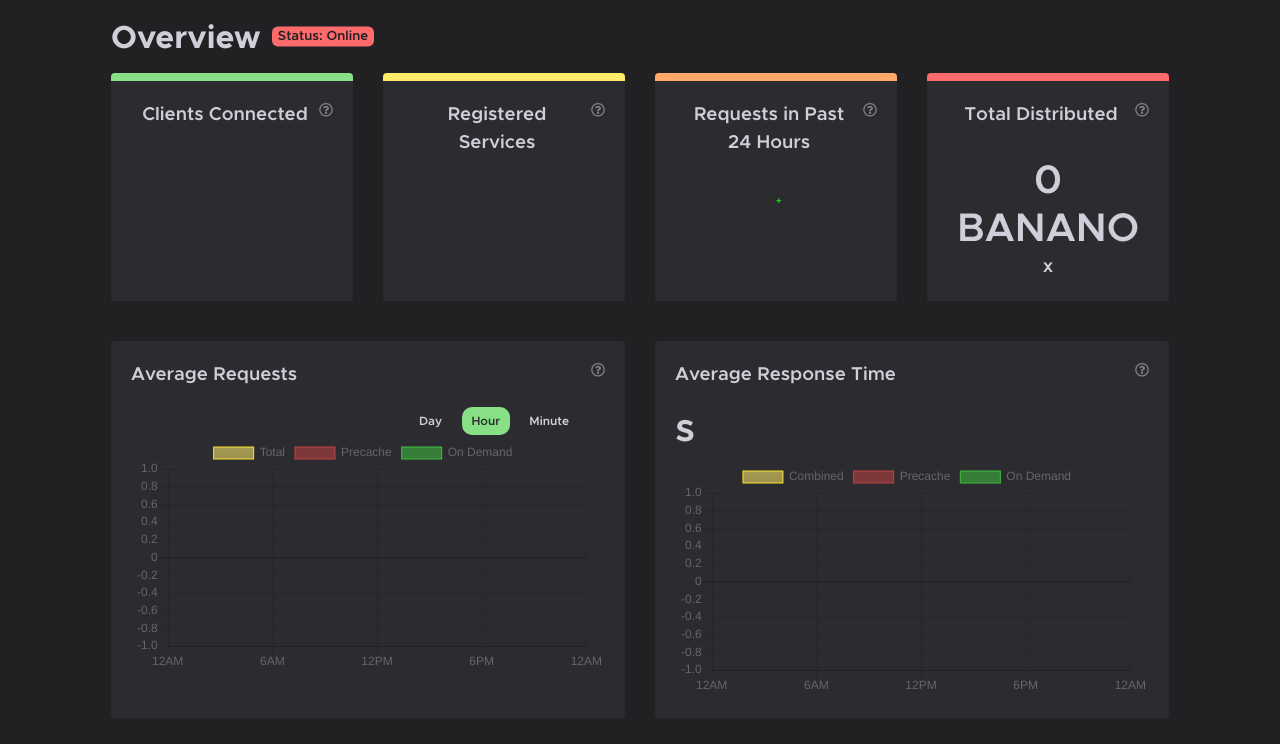
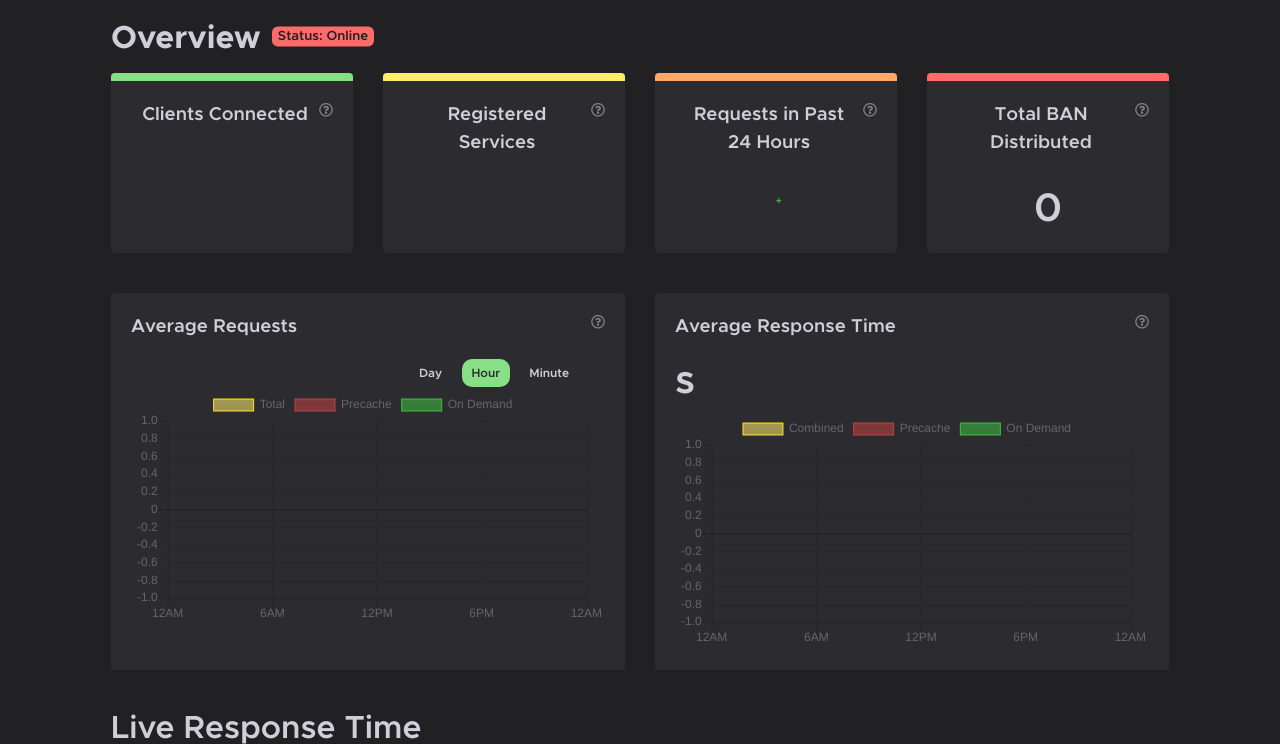
Before and after one commit to mitche50/dpow-mqtt, a Flask app: template templates/index.html in a window 1280 px wide. Shown: the part 60-804 px from the top of the page. Run offline with Flask 2, Linux system fonts and the light colour scheme; the template is opened without the code that fills it, so the values that code supplies are empty; parts of the project's set-up code (start-up, migrations or seed data) failed here and were passed over; some libraries are stand-ins or nearby versions.

Commit message:
fix banano distribution and commafy

```diff
--- a/dpow.py
+++ b/dpow.py
@@ -2,6 +2,7 @@ from datetime import datetime
 from flask import Flask, render_template
 from logging.handlers import TimedRotatingFileHandler
 
+import configparser
 import json
 import logging
 import os
--- a/static/powstyle.css
+++ b/static/powstyle.css
@@ -92,8 +92,8 @@ th {
     visibility: hidden;
     width: 200px;
     padding: 15px;
-    background-color: black;
-    color: white;
+    background-color: var(--main-background);
+    color: var(--main-text);
     opacity: .9;
     margin-right: 5px;
     text-align: center;
--- a/templates/header.html
+++ b/templates/header.html
@@ -14,7 +14,7 @@
     <link rel="stylesheet" href="https://maxcdn.bootstrapcdn.com/bootstrap/4.0.0/css/bootstrap.min.css" integrity="sha384-Gn5384xqQ1aoWXA+058RXPxPg6fy4IWvTNh0E263XmFcJlSAwiGgFAW/dAiS6JXm" crossorigin="anonymous">
     <link rel="stylesheet" href="https://use.fontawesome.com/releases/v5.4.2/css/all.css" integrity="sha384-/rXc/GQVaYpyDdyxK+ecHPVYJSN9bmVFBvjA/9eOB+pb3F2w2N6fc5qB9Ew5yIns" crossorigin="anonymous">
     <link rel="stylesheet" type="text/css" href="static/powstyle.css">
-    <link rel="shortcut icon" href="/static/BOOMPoW_fav.png">
+    <link rel="shortcut icon" href="/static/favicon.ico">
     <script src="static/moment.min.js"></script>
     <script src="static/Chart.min.js"></script>
 
--- a/templates/index.html
+++ b/templates/index.html
@@ -89,7 +89,7 @@
         <div class="client-card-header card-four"></div>
         <div class="card-body">
             <div class="card-header-text">
-                <p class="card-text">Total Distributed</p>
+                <p class="card-text">Total BAN Distributed</p>
             </div>
             <div class="powtooltip">
                 <i class="far fa-question-circle"></i>
@@ -99,11 +99,11 @@
             <div style="display:inline-block; text-align: center;">
                 <h1 style="display:inline;">
                     {% if total_distributed %}
-                      {{ "{0:.2f} BANANO".format(total_distributed) }}
+                      {{ "{0:,.2f}".format(total_distributed) }}
                     {% else %}
-                        0 BANANO
+                        0
                     {% endif %}
-                </h1><p style="display:inline;">x</p>
+                </h1>
             </div>
 <!--        Removed due to 24hr not working properly-->
 <!--            <div style="display:inline-block; vertical-align:top">-->
```
Also changed, not shown: static/BOOMPoW_fav.png (deleted), static/favicon.ico (added).
